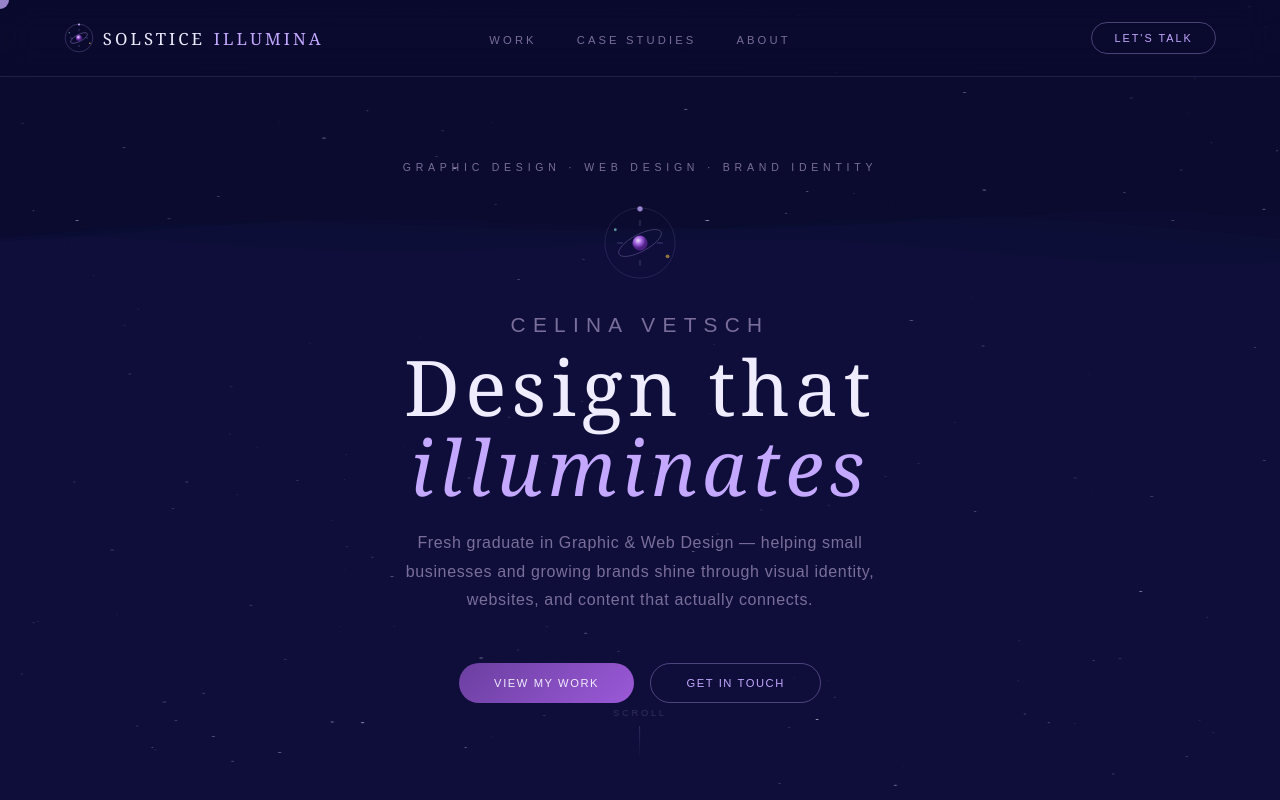
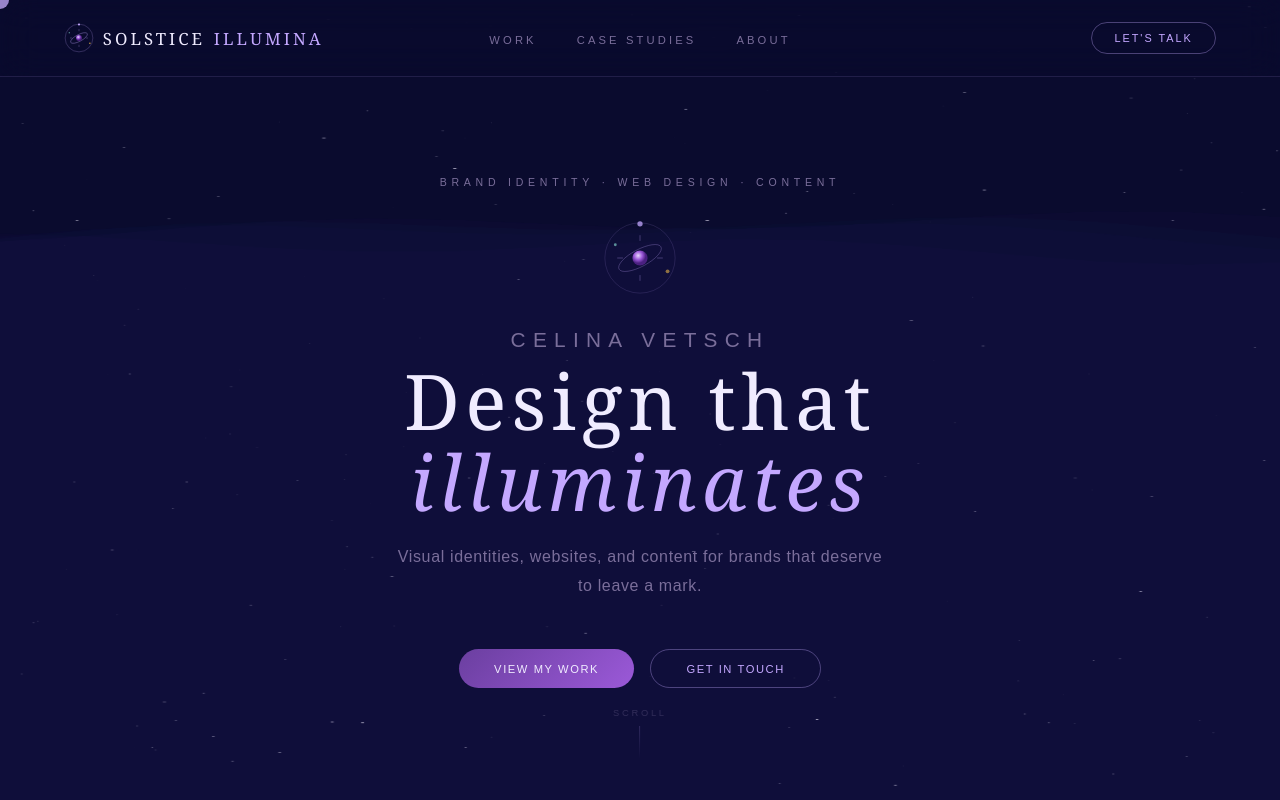
Before and after one commit to celinavetsch05-sys/SolsticeIllumina, a website: page index.html in a window 1280 px wide. Shown: the top 800 px of the page. Drawn offline with Linux system fonts and the light colour scheme; animation ran at ten frames a second.

Commit message:
feat: rewrite hero copy — stronger eyebrow and subline
- Eyebrow: Brand Identity · Web Design · Content
- Subline: Visual identities, websites, and content for brands that deserve to leave a mark.

Co-Authored-By: Claude Sonnet 4.6 <noreply@anthropic.com>

```diff
--- a/index.html
+++ b/index.html
@@ -719,7 +719,7 @@
 
 <!-- ── HERO ── -->
 <section id="hero">
-  <p class="hero-eyebrow">Graphic Design · Web Design · Brand Identity</p>
+  <p class="hero-eyebrow">Brand Identity · Web Design · Content</p>
 
   <div class="hero-logo-mark">
     <svg viewBox="0 0 80 80" fill="none" xmlns="http://www.w3.org/2000/svg">
@@ -745,7 +745,7 @@
 
   <p class="hero-name">Celina Vetsch</p>
   <h1 class="hero-title">Design that<br><em>illuminates</em></h1>
-  <p class="hero-sub">Fresh graduate in Graphic &amp; Web Design — helping small businesses and growing brands shine through visual identity, websites, and content that actually connects.</p>
+  <p class="hero-sub">Visual identities, websites, and content for brands that deserve to leave a mark.</p>
 
   <div class="hero-btns">
     <button class="btn-p" onclick="document.getElementById('portfolio').scrollIntoView({behavior:'smooth'})">View My Work</button>
```
